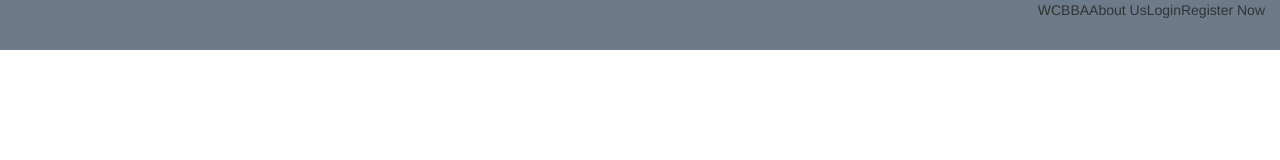
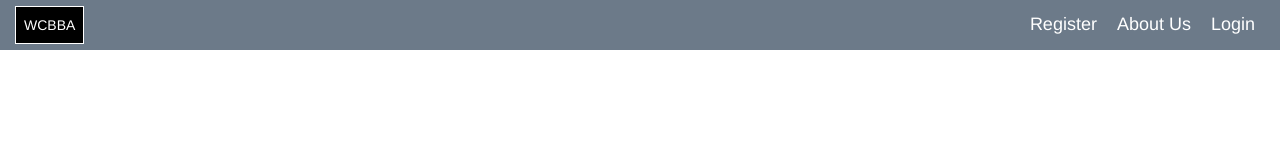
Before and after one commit to danielknguyen/WCBBA, a website: page index.html in a window 1280 px wide. Drawn offline with Linux system fonts and the light colour scheme.

Commit message:
created the navigation bar

```diff
--- a/index.html
+++ b/index.html
@@ -10,13 +10,13 @@
   <!-- navigation: fixed -->
   <div class="container" id="nav-container">
     <!-- logo -->
-    <div class="nav-logo">WCBBA</div>
+    <div class="nav-link-logo">WCBBA</div>
+    <!-- register  -->
+    <div class="nav-link">Register</div>
     <!-- about us -->
     <div class="nav-link">About Us</div>
     <!-- login/registration: mouse over-->
     <div class="nav-link">Login</div>
-    <!-- register  -->
-    <div class="nav-link">Register Now</div>
   </div>
 
 
--- a/styles/styles.css
+++ b/styles/styles.css
@@ -2,22 +2,26 @@
   background-color: #6C7A89;
   display: flex;
   flex-direction: row;
-  justify-content: flex-end;
+  justify-content:flex-end;
   width: 100%;
   height: 50px;
 }
-
-//logo
-.nav-logo {
-  margin: 5px;
+.nav-link-logo {
+	margin-right:auto;
+	position:relative;
+	border:1px solid #FFFFFF;
+	align-self:center;
+	padding:8px;
+	background-color:#000000;
+	color:#FFFFFF;
 }
-
-// .nav-logo-border {
-//   border: 1px solid #FFFFFF;
-// }
-
-//links
 .nav-link {
   display: inline-block;
-  padding: 0px 50px;
+  align-self:center;
+  padding:10px;
+  font-size:18px;
+  color:#FFFFFF;
 }
+.nav-link:hover {
+	background-color:#000000;
+}
```
